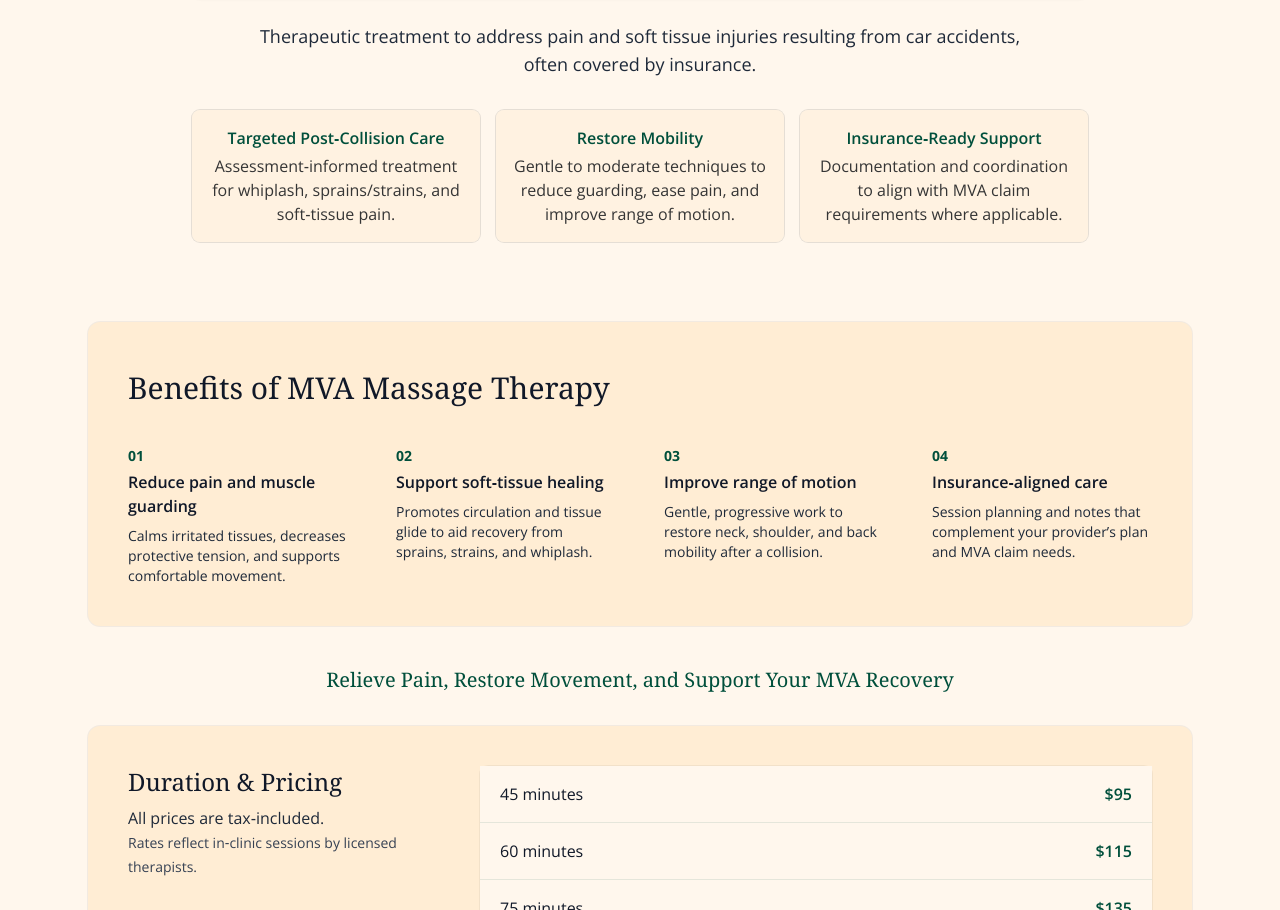
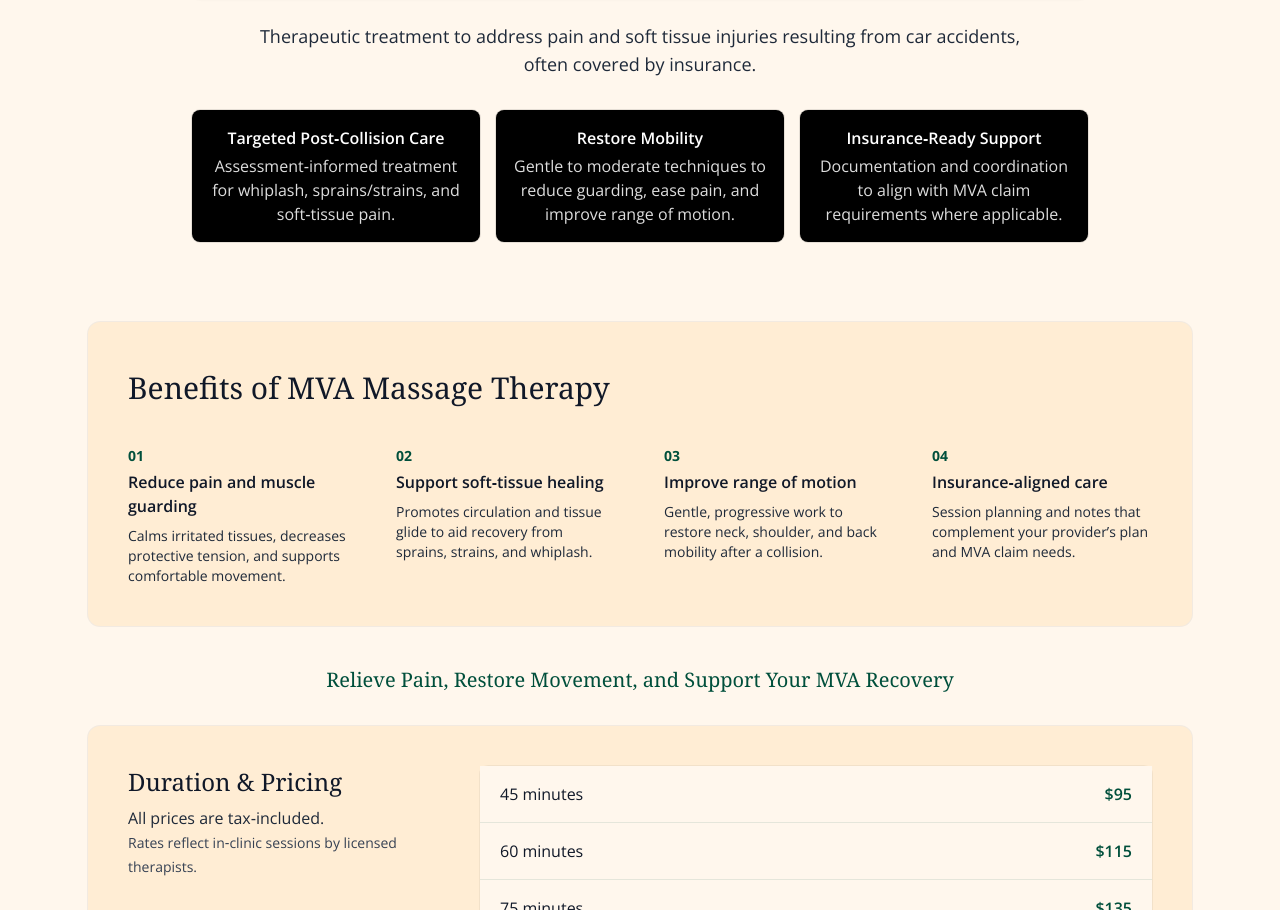
Before and after one commit to bespokewd1/massage-blackwhite, an Astro site: page /services/mva in a window 1280 px wide. Shown: the part 1591-2501 px from the top of the page. Built offline with nearby package versions, Linux system fonts and the light colour scheme; Astro itself is replaced by a stand-in of ours; a web font is replaced by a local one.

Commit message:
Update ServiceHero.astro

```diff
--- a/src/components/Services/ServiceHero.astro
+++ b/src/components/Services/ServiceHero.astro
@@ -48,9 +48,9 @@ const { title, image, alt, subtitle, highlights, ctaPrimary, ctaSecondary } =
     >
       {
         highlights.map((h) => (
-          <div class="rounded-lg bg-orange-100/50 p-4 ring-1 ring-black/10">
-            <p class="font-semibold text-emerald-900">{h.title}</p>
-            <p class="mt-1">{h.body}</p>
+          <div class="rounded-lg bg-black p-4 ring-1 ring-black/10">
+            <p class="font-semibold text-white">{h.title}</p>
+            <p class="mt-1" style="color: #ddd;">{h.body}</p>
           </div>
         ))
       }
```
